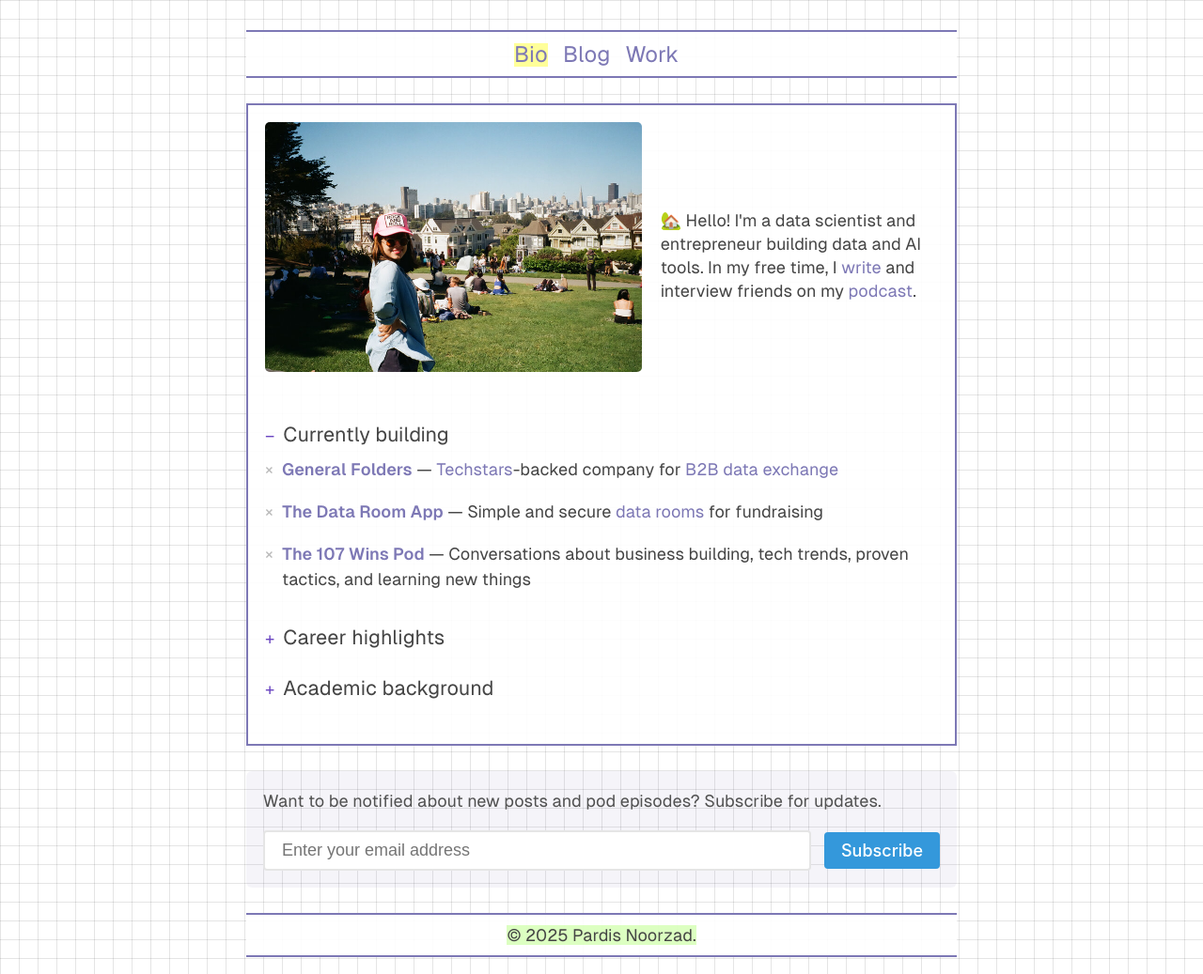
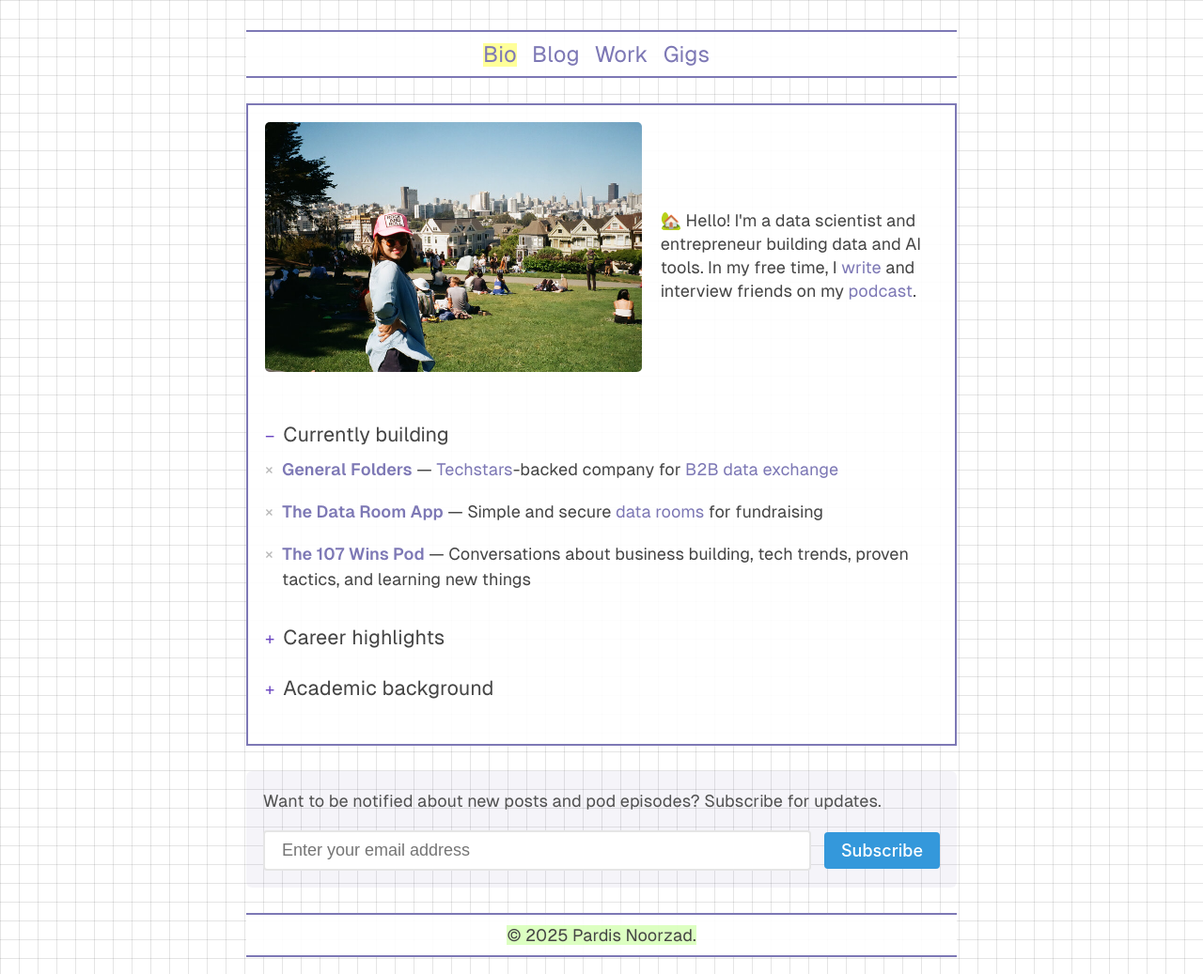
Before and after one commit to djpardis/djpardis.github.io, a Jekyll site: the page built from index.md, in a window 1280 px wide. Shown: the whole page at 94% size. Built offline with Jekyll 4.4.1, drawn with Linux system fonts in a browser that asks for light colours; some web fonts are replaced.

Commit message:
Add Gigs to main navigation
- Include 'Gigs: /gigs' in pages_list configuration
- Restore DJ section to main website navigation
- Maintain existing navigation order and structure

```diff
--- a/_config.yml
+++ b/_config.yml
@@ -14,6 +14,7 @@ pages_list:
   Bio: '/'
   Blog: '/blog'
   Work: '/work'
+  Gigs: '/gigs'
 
 # Collections for better organization
 collections:
```
